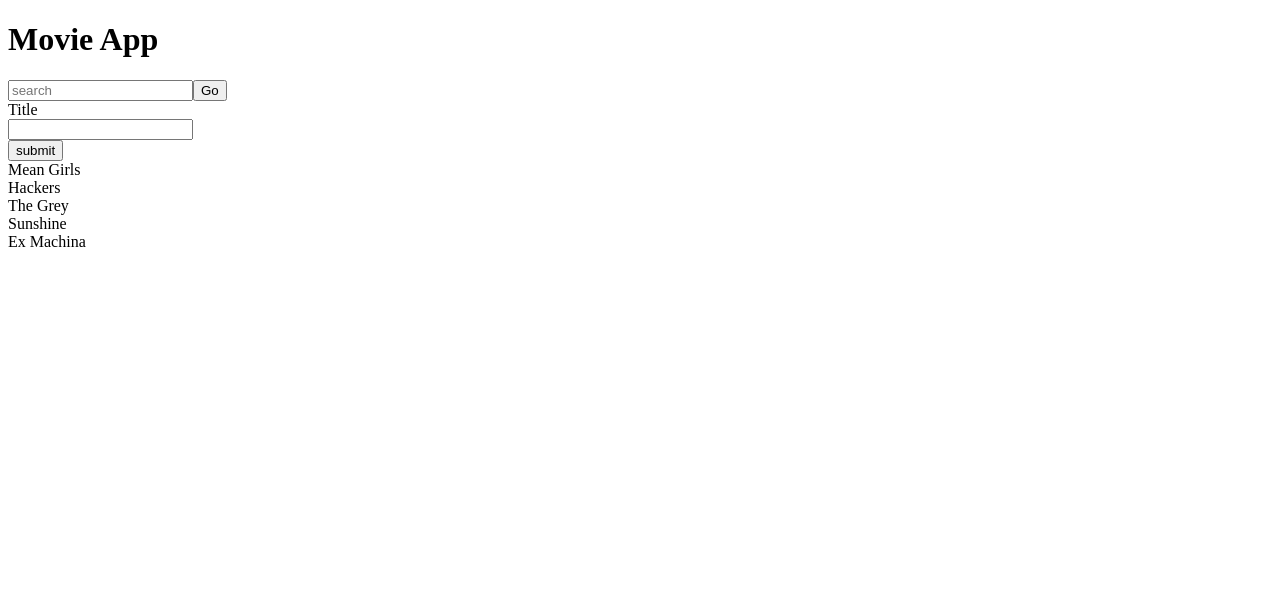
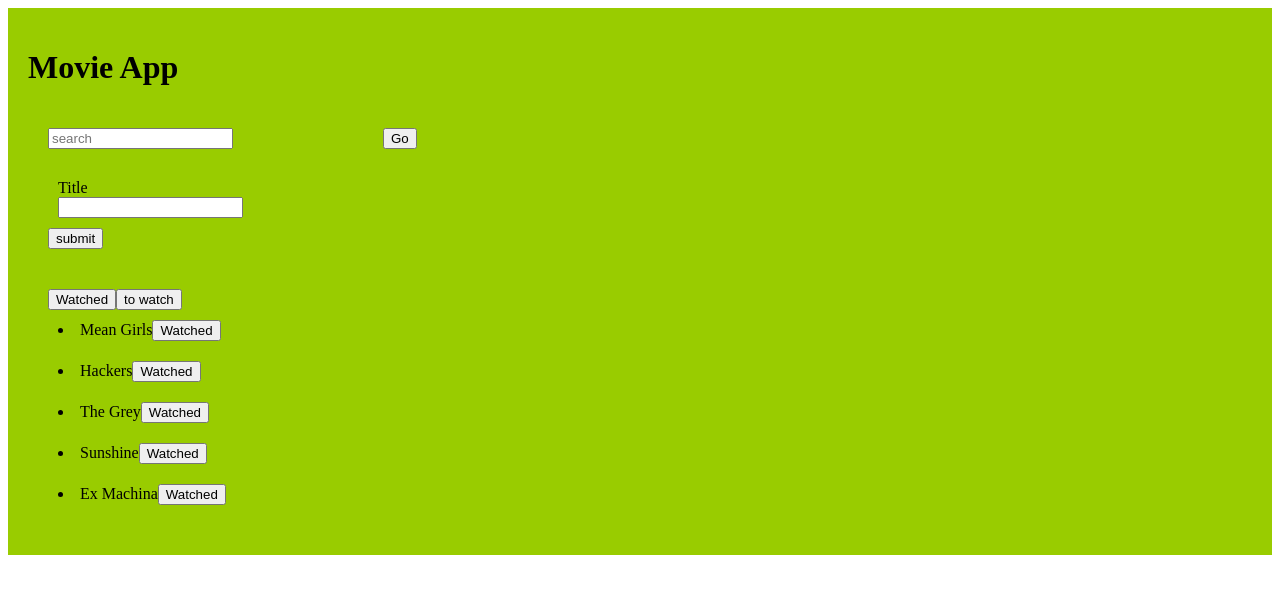
Before and after one commit to shripriyaprabhakar/Movie-List-App, a React app: page / in a window 1280 px wide. Built offline with nearby package versions, Linux system fonts and the light colour scheme.

Commit message:
added functional to watch and watched buttons for movie items

```diff
--- a/package.json
+++ b/package.json
@@ -14,7 +14,9 @@
     "babel-loader": "^7.1.4",
     "babel-preset-env": "^1.7.0",
     "babel-preset-react": "^6.24.1",
+    "css-loader": "^1.0.0",
     "html-webpack-plugin": "^3.2.0",
+    "style-loader": "^0.22.1",
     "webpack": "^4.14.0",
     "webpack-cli": "^3.0.8",
     "webpack-dev-server": "^3.1.4"
--- a/src/components/App.js
+++ b/src/components/App.js
@@ -5,6 +5,7 @@ import MovieListEntry from "./MovieListEntry";
 import Search from "./Search";
 import AddMovie from "./AddMovie";
 import moviedata from "../data/moviedata";
+import './../styles/app.css';
 
 class App extends React.Component {
 
@@ -15,6 +16,7 @@ class App extends React.Component {
       movies: moviedata,
       query: '',
       filteredMovies: moviedata,
+
     }
     this.handleChange = this.handleChange.bind(this);
     this.handleClick = this.handleClick.bind(this);
@@ -62,6 +64,8 @@ class App extends React.Component {
    this.setState({movies : movieNew});
   }
 
+
+
   render() {
     return (
       <div>
--- a/src/components/MovieList.js
+++ b/src/components/MovieList.js
@@ -5,8 +5,10 @@ import Search from "./Search";
 
 
 
-var MovieList = (props) => (
+const MovieList = (props) => (
 	<div>
+	<button>Watched</button>
+	<button>to watch</button>
 		{props.movies.map ( (movie,index) =>
 		   <MovieListEntry movie = {movie.title} key = {index}
 		   MovieListClick = {props.onClick}
--- a/src/components/MovieListEntry.js
+++ b/src/components/MovieListEntry.js
@@ -3,13 +3,32 @@ import ReactDOM from "react-dom";
 import Search from "./Search";
 
 
- var MovieListEntry = (props) => (
- 	<div>{props.movie}
-    <div onClick={() => props.movieListClick(props.movie)}></div>
-   	</div>
+class MovieListEntry extends React.Component {
+  constructor (props) {
+  	super (props);
+  	this.state = {
+      val: 'Watched',
+  	}
+  	this.update = this.update.bind(this)
+  }
 
- );
+  update() {
+  	console.log('clicked');
+    this.setState({
+      val: 'To Watch'
+    });
+  }
 
+  render () {
+  	return (
+      <div>
+ 	    <li onClick={() => this.props.movieListClick(this.props.movie)}> {this.props.movie}
+ 	      <button onClick={this.update}>{this.state.val}</button>
+ 	    </li>
+   	  </div>
+  	);
+  }
 
+}
 
 export default MovieListEntry;
--- /dev/null
+++ b/src/styles/app.css
@@ -0,0 +1,11 @@
+
+div {
+    background-color:#99cc00;
+    padding:10px;
+}
+
+.btn {
+	/*float: right;*/
+	display: inline-block;
+	margin-left: 150px;
+}
--- a/webpack.config.js
+++ b/webpack.config.js
@@ -14,7 +14,11 @@ module.exports = {
         use: {
           loader: "babel-loader"
         }
-      }
+      },
+      {
+        test:/\.css$/,
+        use:['style-loader','css-loader']
+      },
     ]
   },
   plugins: [htmlPlugin],
```
Also changed, not shown: .babelrc, dist/index.html, dist/main.js, src/components/AddMovie.js (line endings or trailing spaces), src/components/Search.js (line endings or trailing spaces), src/data/moviedata.js (line endings or trailing spaces), src/index.html (line endings or trailing spaces), src/index.js (line endings or trailing spaces), 3 other files.
